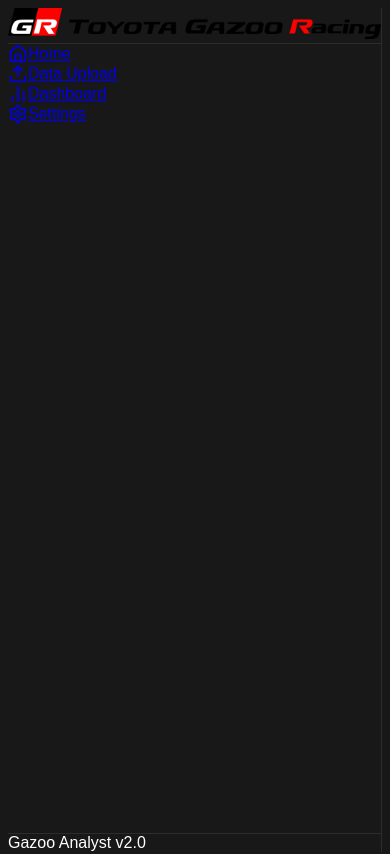
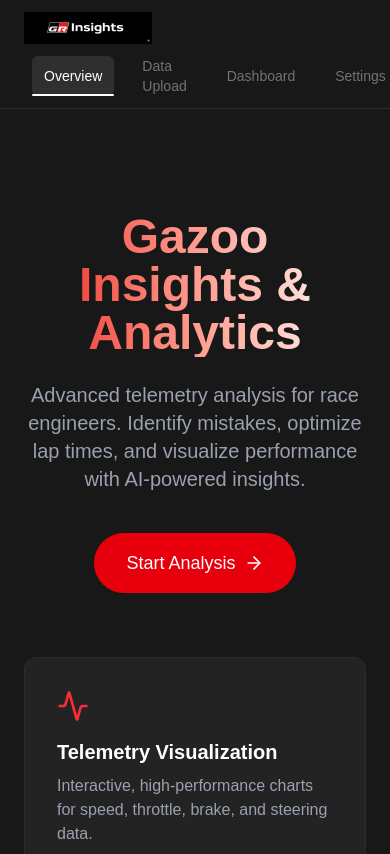
Before and after one commit to nathezek/gr-insights-and-analytics, a Next.js app in the folder frontend/: page / in a window 390 px wide. Shown: the top 854 px of the page. Built offline with nearby package versions, Linux system fonts and the light colour scheme.

Commit message:
feat: Implement header-based navigation, responsive sidebar, and normalize lap distances in backend processing.

```diff
--- a/frontend/app/dashboard/page.tsx
+++ b/frontend/app/dashboard/page.tsx
@@ -1,6 +1,7 @@
 'use client';
 
 import { useEffect, useState, useCallback } from 'react';
+import Image from 'next/image';
 import Graph from '@/components/Graph';
 import { useRouter } from 'next/navigation';
 import { getSessionLaps, getLapData } from '@/lib/api';
@@ -177,8 +178,9 @@
 
     return (
         <div className="space-y-6">
+            {/* Header with Controls */}
             <div className="flex justify-between items-center">
-                <h1 className="text-2xl font-bold">Telemetry Dashboard</h1>
+                <h1 className="text-2xl font-bold">Telemetry Analysis</h1>
 
                 <div className="flex items-center gap-4">
                     <div className="text-sm text-gray-400">
--- a/frontend/app/globals.css
+++ b/frontend/app/globals.css
@@ -1,6 +1,4 @@
-@tailwind base;
-@tailwind components;
-@tailwind utilities;
+@import "tailwindcss";
 
 @keyframes progress-stripes {
   from {
--- a/frontend/app/layout.tsx
+++ b/frontend/app/layout.tsx
@@ -1,6 +1,6 @@
 import type { Metadata } from "next";
 import "./globals.css";
-import Sidebar from "@/components/Sidebar";
+import Header from "@/components/Header";
 
 export const metadata: Metadata = {
     title: "Gazoo Analyst",
@@ -14,9 +14,9 @@
 }>) {
     return (
         <html lang="en">
-            <body className="flex bg-[#191818] text-white min-h-screen">
-                <Sidebar />
-                <main className="flex-1 overflow-auto p-8">
+            <body className="bg-[#191818] text-white min-h-screen">
+                <Header />
+                <main className="p-6">
                     {children}
                 </main>
             </body>
--- /dev/null
+++ b/frontend/components/Header.tsx
@@ -0,0 +1,55 @@
+'use client';
+
+import Image from 'next/image';
+import Link from 'next/link';
+import { usePathname } from 'next/navigation';
+
+const tabs = [
+    { name: 'Overview', href: '/' },
+    { name: 'Data Upload', href: '/upload' },
+    { name: 'Dashboard', href: '/dashboard' },
+    { name: 'Settings', href: '/settings' },
+];
+
+const Header = () => {
+    const pathname = usePathname();
+
+    return (
+        <header className="border-b border-[#2C2C2B] bg-[#191818]">
+            <div className="px-6 py-3">
+                {/* Logo */}
+                <div className="flex items-center mb-3">
+                    <Image
+                        src="/logo1.png"
+                        alt="GR Logo"
+                        width={120}
+                        height={32}
+                        className="h-8 w-auto"
+                    />
+                </div>
+
+                {/* Navigation Tabs - Full Width Container */}
+                <nav className="flex items-center w-full h-fit">
+                    {tabs.map((tab) => {
+                        const isActive = pathname === tab.href;
+                        return (
+                            <Link
+                                key={tab.name}
+                                href={tab.href}
+                                className={`text-sm mx-2 text-neutral-500 hover:bg-white/5 transition-all ease-in-out duration-150 cursor-pointer h-10 flex items-center px-3 rounded-md relative ${isActive ? 'bg-white/10 text-white' : ''
+                                    }`}
+                            >
+                                {tab.name}
+                                {isActive && (
+                                    <div className="absolute bottom-0 left-0 right-0 h-0.5 bg-white rounded-full" />
+                                )}
+                            </Link>
+                        );
+                    })}
+                </nav>
+            </div>
+        </header>
+    );
+};
+
+export default Header;
--- a/frontend/components/Sidebar.tsx
+++ b/frontend/components/Sidebar.tsx
@@ -1,33 +1,107 @@
+'use client';
+
+import { useState } from 'react';
 import Image from 'next/image';
-import { Home, Upload, BarChart2, Settings } from 'lucide-react';
+import { Home, Upload, BarChart2, Settings, Menu, X } from 'lucide-react';
 import Link from 'next/link';
+import { usePathname } from 'next/navigation';
 
 const Sidebar = () => {
+    const [isOpen, setIsOpen] = useState(true);
+    const pathname = usePathname();
+
     return (
-        <div className="h-screen w-64 bg-[#191818] border-r border-[#2C2C2B] flex flex-col">
-            <div className="p-6 border-b border-[#2C2C2B]">
-                <Image src="/logo.png" alt="GR Logo" width={150} height={40} className="w-full h-auto" />
+        <>
+            {/* Toggle Button */}
+            <button
+                onClick={() => setIsOpen(!isOpen)}
+                className="fixed top-4 left-4 z-50 p-2 bg-[#242324] border border-[#2C2C2B] rounded-md hover:bg-[#2C2C2B] transition-colors"
+            >
+                {isOpen ? <X size={20} /> : <Menu size={20} />}
+            </button>
+
+            {/* Sidebar */}
+            <div
+                className={`fixed left-0 top-0 h-screen bg-[#191818] border-r border-[#2C2C2B] flex flex-col transition-transform duration-300 z-40 ${isOpen ? 'translate-x-0' : '-translate-x-full'
+                    } w-64`}
+            >
+                {/* Logo - Outside sidebar visually but inside the component */}
+                <div className="p-6 pt-16 border-b border-[#2C2C2B]">
+                    <Image
+                        src="/logo1.png"
+                        alt="GR Logo"
+                        width={150}
+                        height={40}
+                        className="w-full h-auto"
+                    />
                 </div>
 
-            <nav className="flex-1 p-4 space-y-2">
-                <NavItem href="/" icon={<Home size={20} />} label="Home" />
-                <NavItem href="/upload" icon={<Upload size={20} />} label="Data Upload" />
-                <NavItem href="/dashboard" icon={<BarChart2 size={20} />} label="Dashboard" />
-                <NavItem href="/settings" icon={<Settings size={20} />} label="Settings" />
+                {/* Navigation */}
+                <nav className="flex-1 p-4 space-y-1">
+                    <NavItem
+                        href="/"
+                        icon={<Home size={20} />}
+                        label="Home"
+                        isActive={pathname === '/'}
+                    />
+                    <NavItem
+                        href="/upload"
+                        icon={<Upload size={20} />}
+                        label="Data Upload"
+                        isActive={pathname === '/upload'}
+                    />
+                    <NavItem
+                        href="/dashboard"
+                        icon={<BarChart2 size={20} />}
+                        label="Dashboard"
+                        isActive={pathname === '/dashboard'}
+                    />
+                    <NavItem
+                        href="/settings"
+                        icon={<Settings size={20} />}
+                        label="Settings"
+                        isActive={pathname === '/settings'}
+                    />
                 </nav>
 
+                {/* Footer */}
                 <div className="p-4 border-t border-[#2C2C2B]">
                     <div className="text-xs text-gray-500">
                         Gazoo Analyst v2.0
                     </div>
                 </div>
             </div>
+
+            {/* Overlay for mobile */}
+            {isOpen && (
+                <div
+                    className="fixed inset-0 bg-black/50 z-30 lg:hidden"
+                    onClick={() => setIsOpen(false)}
+                />
+            )}
+        </>
     );
 };
 
-const NavItem = ({ href, icon, label }: { href: string; icon: React.ReactNode; label: string }) => {
+const NavItem = ({
+    href,
+    icon,
+    label,
+    isActive
+}: {
+    href: string;
+    icon: React.ReactNode;
+    label: string;
+    isActive: boolean;
+}) => {
     return (
-        <Link href={href} className="flex items-center gap-3 px-4 py-3 text-gray-400 hover:text-white hover:bg-[#242324] rounded-md transition-colors">
+        <Link
+            href={href}
+            className={`flex items-center gap-3 px-4 py-2 rounded-md transition-colors ${isActive
+                    ? 'bg-[#0276CF] text-[#fafafa]'
+                    : 'text-gray-400 hover:text-white hover:bg-[#242324]'
+                }`}
+        >
             {icon}
             <span>{label}</span>
         </Link>
```
Also changed, not shown: frontend/public/logo1.png (added), 1 other file (tests, documents, lock files or other folders). Lines whose indentation alone changed are shown as unchanged.
